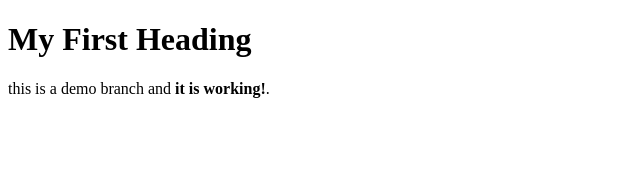
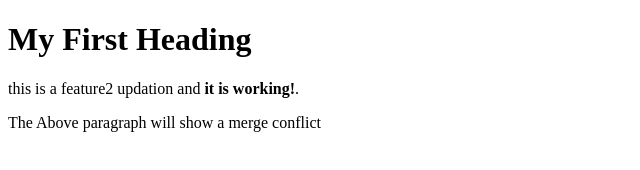
Before and after one commit to soumyasethi562/my_git, a plain HTML site: page index2.html in a window 1280 px wide. Shown: the whole page, without its empty margins (0-640 px from the left). Drawn offline with Linux system fonts and the light colour scheme.

Commit message:
add p tag index2.html

```diff
--- a/index2.html
+++ b/index2.html
@@ -3,7 +3,8 @@
 <body>
 
 <h1>My First Heading</h1>
-<p>this is a demo branch and <strong>it is working!</strong>.</p>
+<p>this is a feature2 updation and <strong>it is working!</strong>.</p>
+<P>The Above paragraph will show a merge conflict</P>
 
 </body>
 </html>
```
